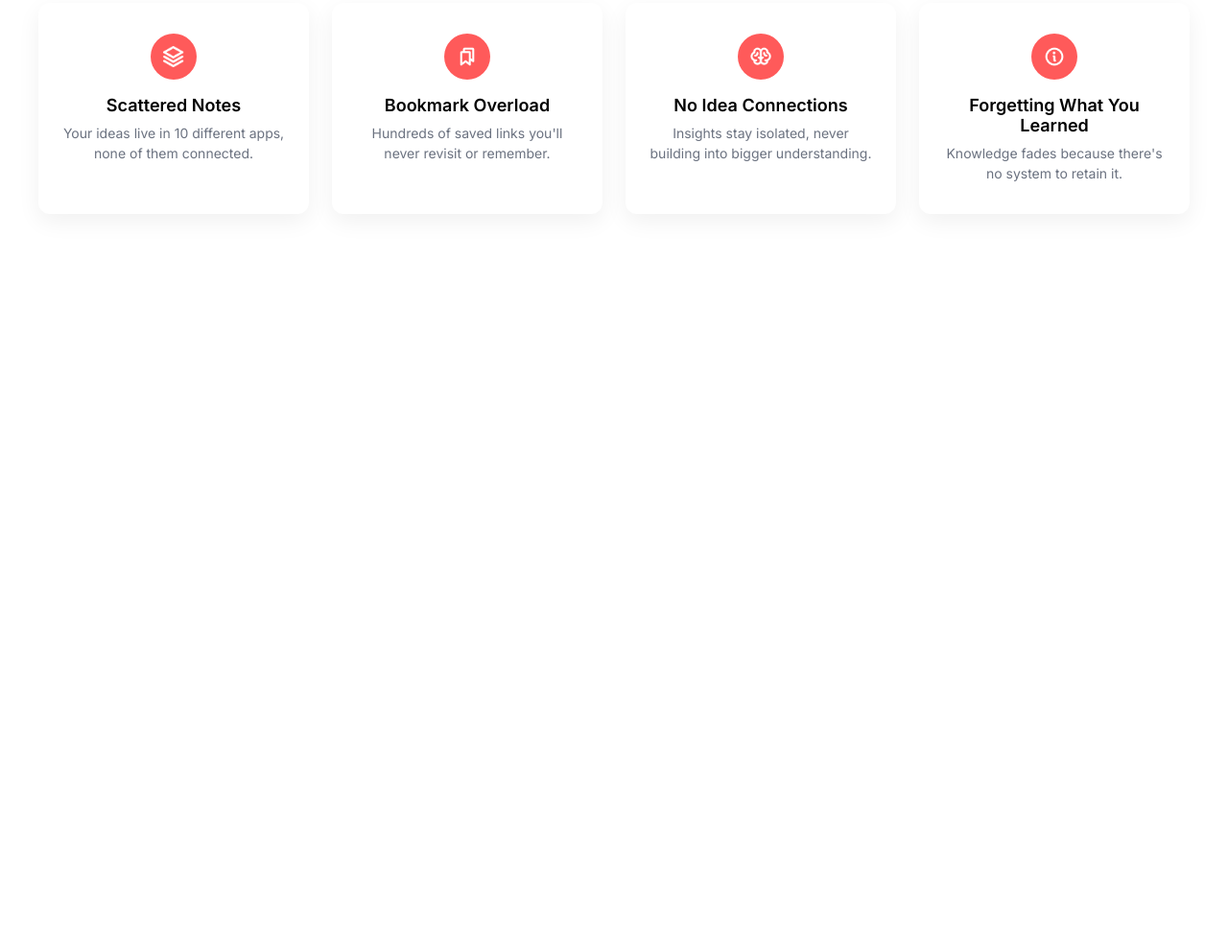
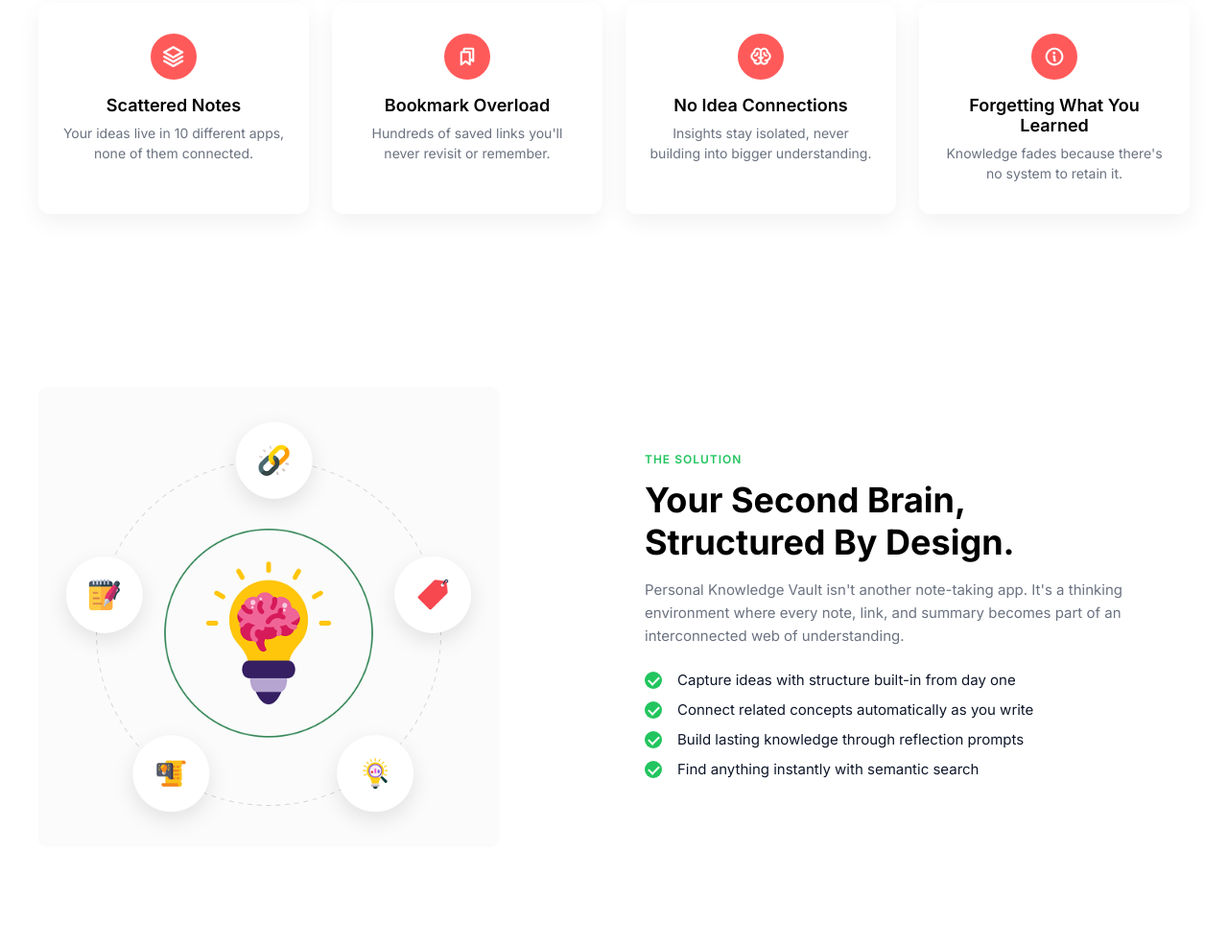
Before and after one commit to mohammedrakibcodes/Personal-knowledge-vault, a plain HTML site: page index.html in a window 1280 px wide. Shown: the part 1011-1998 px from the top of the page at 96% size. Before the commit the page ends 1314 px from the top, so only its background shows below. Drawn offline with Linux system fonts and the light colour scheme.

Commit message:
Style second brain feature list

```diff
--- a/index.html
+++ b/index.html
@@ -82,6 +82,33 @@
 
 </main>
 
+   <section class="second-brain">
+  <div class="second-inner">
+
+    <div class="second-image">
+      <img src="./assets/knowledge.png" alt="knowledge image">
+    </div>
+
+    <div class="second-content">
+      <span class="section-tag">THE SOLUTION</span>
+      <h2>Your Second Brain,<br>Structured By Design.</h2>
+
+      <p>
+        Personal Knowledge Vault isn't another note-taking app.
+        It's a thinking environment where every note, link, and summary
+        becomes part of an interconnected web of understanding.
+      </p>
+
+       <ul class="feature-list">
+        <li>Capture ideas with structure built-in from day one</li>
+        <li>Connect related concepts automatically as you write</li>
+        <li>Build lasting knowledge through reflection prompts</li>
+        <li>Find anything instantly with semantic search</li>
+      </ul>
+    </div>
+
+  </div>
+</section>
 
 </body>
 </html>
--- a/style.css
+++ b/style.css
@@ -181,3 +181,80 @@
   color: #6b7280;
   line-height: 1.5;
 }
+
+/* Second Brain */
+
+.second-brain{
+  padding:100px 24px;
+  background:#ffffff;
+}
+.second-inner{
+  max-width:1200px;
+  margin:0 auto;
+  display:flex;
+  align-items:center;
+  gap:64px;
+}
+.second-image{
+  flex:1;
+}
+.second-image img{
+  width:100%;
+  max-width:480px;
+}
+.second-content{
+  flex:1;
+}
+.section-tag{
+  font-size:12px;
+  font-weight:600;
+  color:#22c55e;
+  letter-spacing:1px;
+}
+.second-content h2{
+  font-size:36px;
+  font-weight:700;
+  margin:12px 0 16px;
+}
+.second-content p{
+  font-size:15px;
+  color:#6b7280;
+  line-height:1.6;
+  margin-bottom:24px;
+}
+.feature-list{
+  list-style:none;
+  padding:0;
+  margin:0;
+}
+.feature-list li{
+  position:relative;
+  padding-left:34px;
+  margin-bottom:12px;
+  display:flex;
+  align-items:center;
+  font-size:15px;
+  color:#0f172a;
+}
+.feature-list li::before{
+  content:"";
+  position:absolute;
+  left:0;
+  top:50%;
+  transform:translateY(-50%);
+  width:18px;
+  height:18px;
+  background:#22c55e;
+  border-radius:50%;
+}
+.feature-list li::after{
+  content:"";
+  position:absolute;
+  left:6px;
+  top:50%;
+  transform:translateY(-55%) rotate(45deg);
+  width:5px;
+  height:9px;
+  border-right:2px solid #ffffff;
+  border-bottom:2px solid #ffffff;
+}
```
